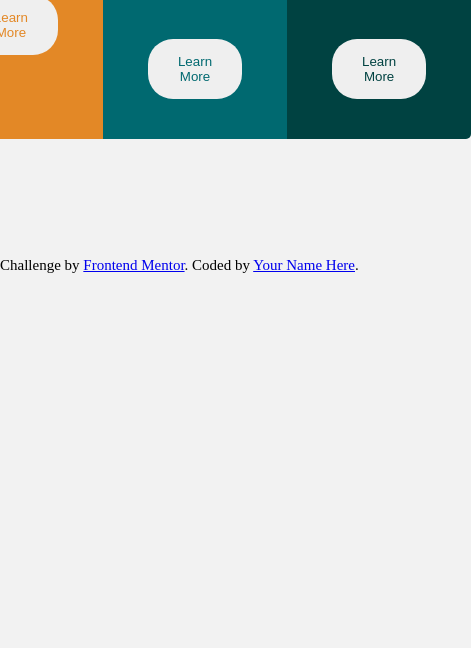
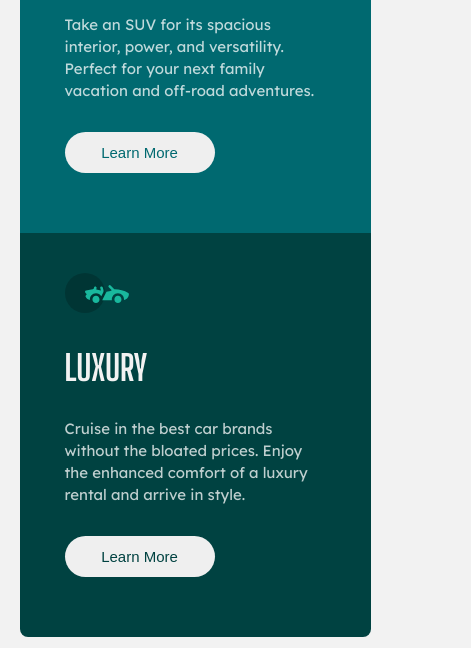
Before and after one commit to Abdulmoiz-Ahmer/3-column-preview-card-component-main, a plain HTML site: page index.html in a window 390 px wide. Shown: the part 587-1235 px from the top of the page, 471 px wide, since content can reach past the window. Before the commit the page ends 861 px from the top, so only its background shows below. Drawn offline with Linux system fonts and the light colour scheme.

Commit message:
EDITS: responsive design updated

```diff
--- a/index.html
+++ b/index.html
@@ -23,7 +23,6 @@
     <link rel="stylesheet" href="style.css" />
   </head>
   <body>
-    <main class="container">
       <section class="container_card">
         <section class="container_card_section container_card_section_left">
           <figure>
@@ -75,13 +74,5 @@
           </button>
         </section>
       </section>
-    </main>
-
-    <div class="attribution">
-      Challenge by
-      <a href="https://www.frontendmentor.io?ref=challenge" target="_blank"
-        >Frontend Mentor</a
-      >. Coded by <a href="#">Your Name Here</a>.
-    </div>
   </body>
 </html>
--- a/style.css
+++ b/style.css
@@ -7,10 +7,6 @@
 body {
   font-size: 15px;
   background-color: hsl(0, 0%, 95%);
-}
-
-.container {
-  height: 100vh;
   display: flex;
   justify-content: center;
   align-items: center;
@@ -18,7 +14,7 @@ body {
 
 .container_card {
   display: flex;
-  margin: 15% 20%;
+  margin: 3% 18%;
 }
 
 .container_card_section_left,
@@ -29,8 +25,8 @@ body {
 
 .container_card_section_left {
   background-color: hsl(31, 77%, 52%);
-  border-top-left-radius: 5px;
-  border-bottom-left-radius: 5px;
+  border-top-left-radius: 8px;
+  border-bottom-left-radius: 8px;
 }
 
 .container_card_section_middle {
@@ -39,8 +35,8 @@ body {
 
 .container_card_section_right {
   background-color: hsl(179, 100%, 13%);
-  border-top-right-radius: 5px;
-  border-bottom-right-radius: 5px;
+  border-top-right-radius: 8px;
+  border-bottom-right-radius: 8px;
 }
 
 .container_card_section_left_heading,
@@ -70,6 +66,9 @@ body {
   padding: 15px 30px;
   border-radius: 25px;
   border: none;
+  margin-bottom: 20px;
+  font-size: 15px;
+  width: 150px;
 }
 
 .container_card_section_left_button {
@@ -94,3 +93,68 @@ body {
   background-color: transparent;
   cursor: pointer;
 }
+
+@media screen and (max-width: 1301px) {
+  .container_card_section_left_description,
+  .container_card_section_middle_description,
+  .container_card_section_right_description {
+    margin-bottom: 60px;
+  }
+}
+
+@media screen and (max-width: 1171px) {
+  .container_card_section_left_description,
+  .container_card_section_middle_description,
+  .container_card_section_right_description {
+    margin-bottom: 40px;
+  }
+}
+
+@media screen and (max-width: 1037px) {
+  .container_card_section_left_description,
+  .container_card_section_middle_description,
+  .container_card_section_right_description {
+    font-size: 12px;
+    margin-bottom: 30px;
+  }
+  .container_card_section_left_button,
+  .container_card_section_middle_button,
+  .container_card_section_right_button {
+    font-size: 10px;
+    padding: 12px;
+    width: 100px;
+  }
+}
+
+@media screen and (max-width: 554px) {
+  .container_card {
+    display: flex;
+    margin-left: 5%;
+    margin-right: 5%;
+    flex-direction: column;
+  }
+
+  .container_card_section_left {
+    border-top-right-radius: 8px;
+    border-bottom-left-radius: 0px;
+  }
+
+  .container_card_section_right {
+    border-top-right-radius: 0px;
+    border-bottom-left-radius: 8px;
+  }
+
+  .container_card_section_left_description,
+  .container_card_section_middle_description,
+  .container_card_section_right_description {
+    font-size: 15px;
+    margin-bottom: 30px;
+  }
+  .container_card_section_left_button,
+  .container_card_section_middle_button,
+  .container_card_section_right_button {
+    font-size: 15px;
+    padding: 12px;
+    width: 150px;
+  }
+}
```
